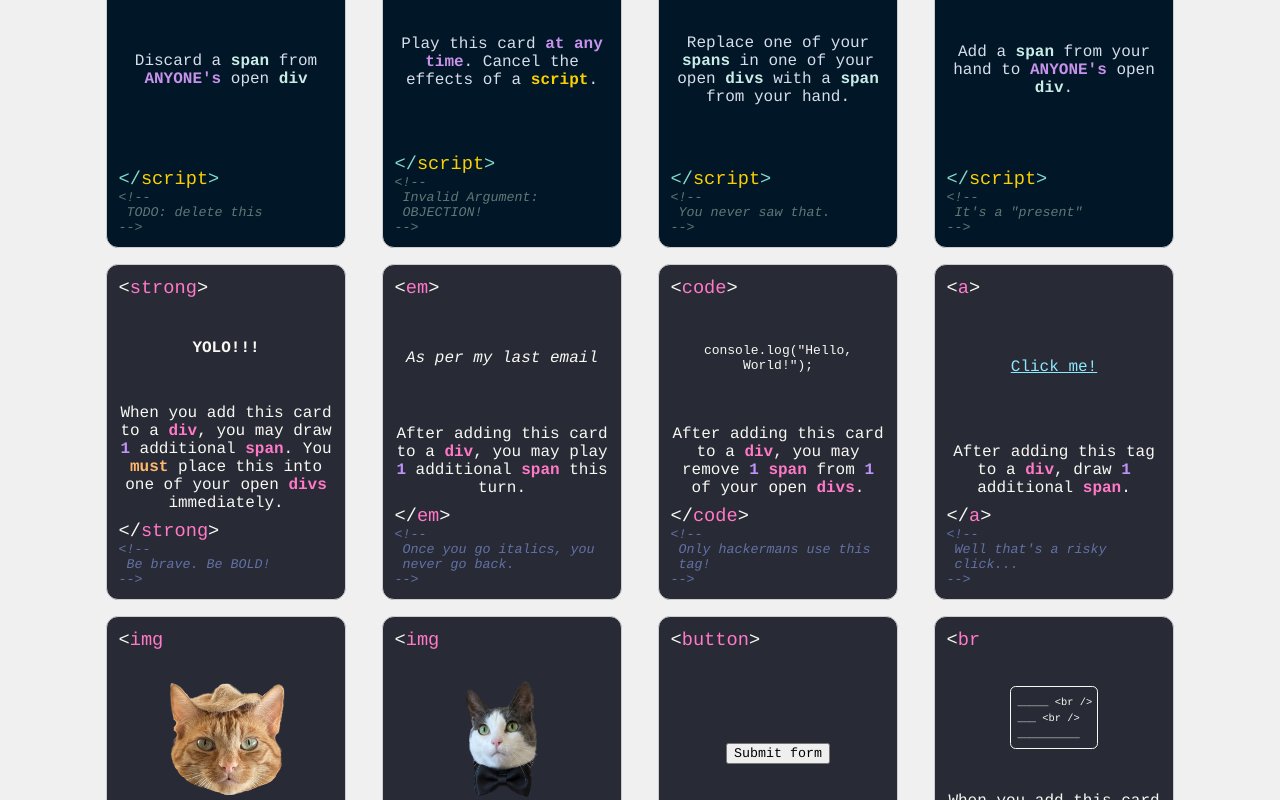
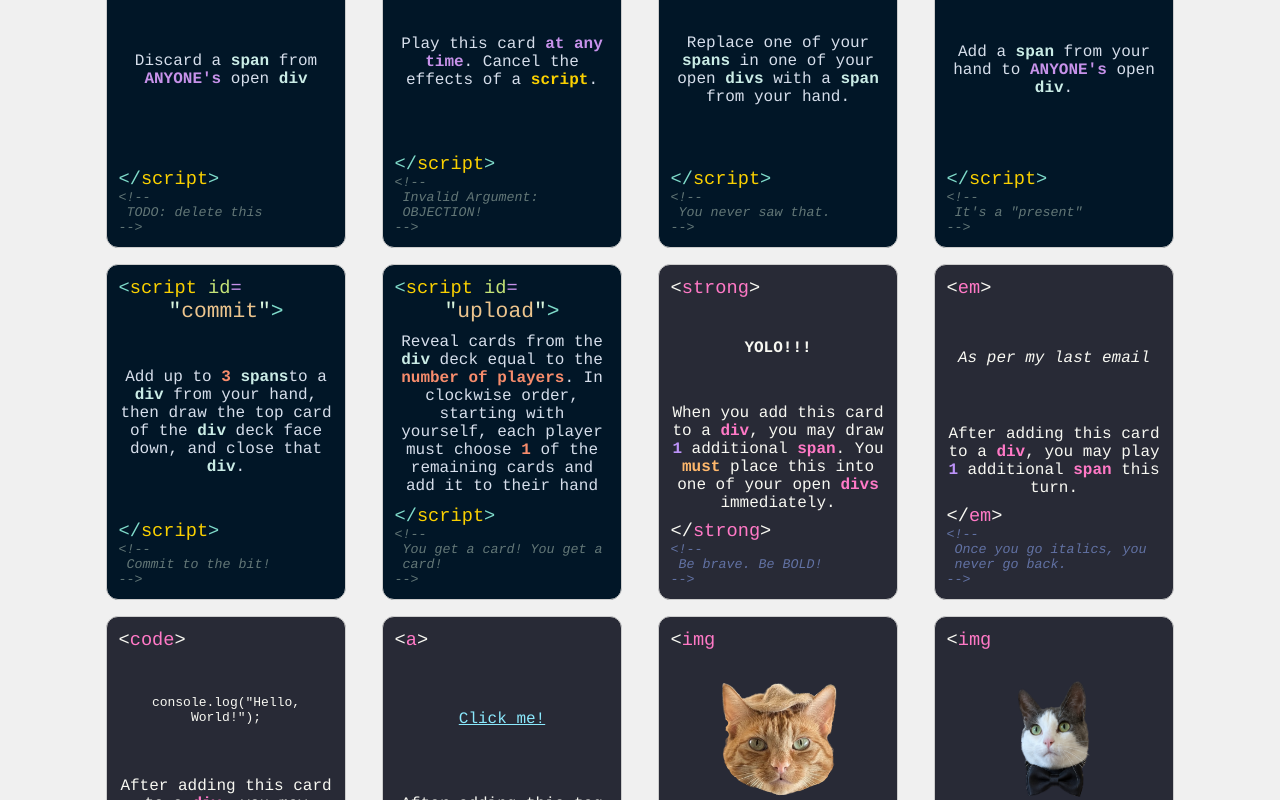
Before and after one commit to TangerineCat/divspan, a React (Vite) app: page / in a window 1280 px wide. Shown: the part 2325-3125 px from the top of the page. Built offline with nearby package versions, Linux system fonts and the light colour scheme.

Commit message:
Add two more scripts, and configure github pages

```diff
--- a/src/Divs.tsx
+++ b/src/Divs.tsx
@@ -263,7 +263,7 @@ export const divs: CardConfig[] = [
     visual: <BadgeVisual />,
     description: [
       'This div scores ',
-      2,
+      1,
       ' points if it contains a text ',
       { text: 'span', type: DescriptionType.TAG},
       '.',
@@ -432,4 +432,35 @@ export const scripts: CardConfig[] = [
     ],
     flavorText: 'It\'s a "present"',
   },
-]
+  {
+    type: CardType.SCRIPT,
+    name: 'commit',
+    description: [
+      'Add up to ',
+      3,
+      { text: ' spans', type: DescriptionType.TAG },
+      'to a ',
+      { text: ' div', type: DescriptionType.TAG },
+      ' from your hand, then draw the top card of the ',
+      { text: 'div', type: DescriptionType.TAG},
+      ' deck face down, and close that ',
+      { text: 'div', type: DescriptionType.TAG},
+      '.'
+    ],
+    flavorText: 'Commit to the bit!',
+  },
+  {
+    type: CardType.SCRIPT,
+    name: 'upload',
+    description: [
+      'Reveal cards from the ',
+      { text: 'div', type: DescriptionType.TAG},
+      ' deck equal to the ',
+      {text: 'number of players', type: DescriptionType.NUMBER},
+      '. In clockwise order, starting with yourself, each player must choose ',
+      1,
+      ' of the remaining cards and add it to their hand',
+    ],
+    flavorText: 'You get a card! You get a card!',
+  },
+];
--- a/tsconfig.json
+++ b/tsconfig.json
@@ -15,5 +15,5 @@
     "noUnusedParameters": true,
     "noFallthroughCasesInSwitch": true
   },
-  "include": ["src"]
+  "include": ["src", "vite.config.ts"]
 }
--- a/vite.config.js
+++ b/vite.config.ts
@@ -4,4 +4,5 @@ import { defineConfig } from 'vite'
 // https://vite.dev/config/
 export default defineConfig({
   plugins: [react()],
+  base: '/divspan/',
 })
```
Also changed, not shown: 1 other file (tests, documents, lock files or other folders).
